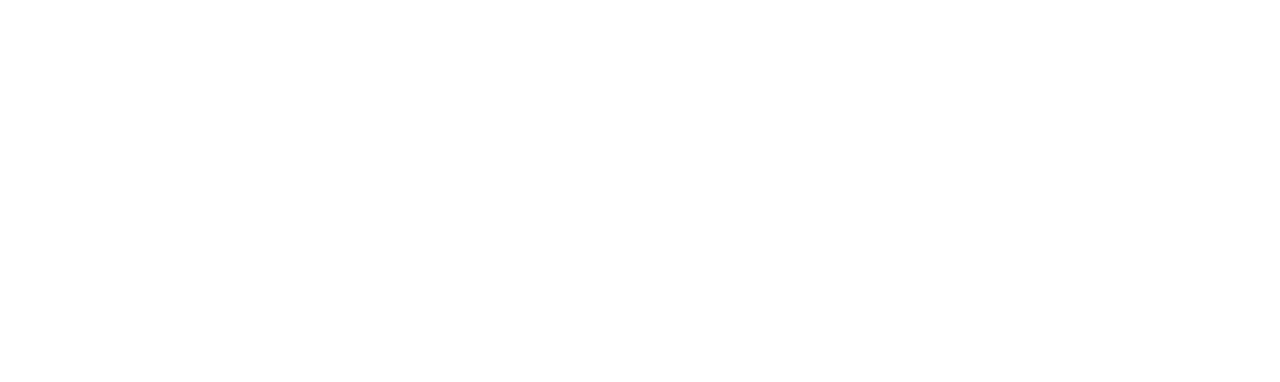
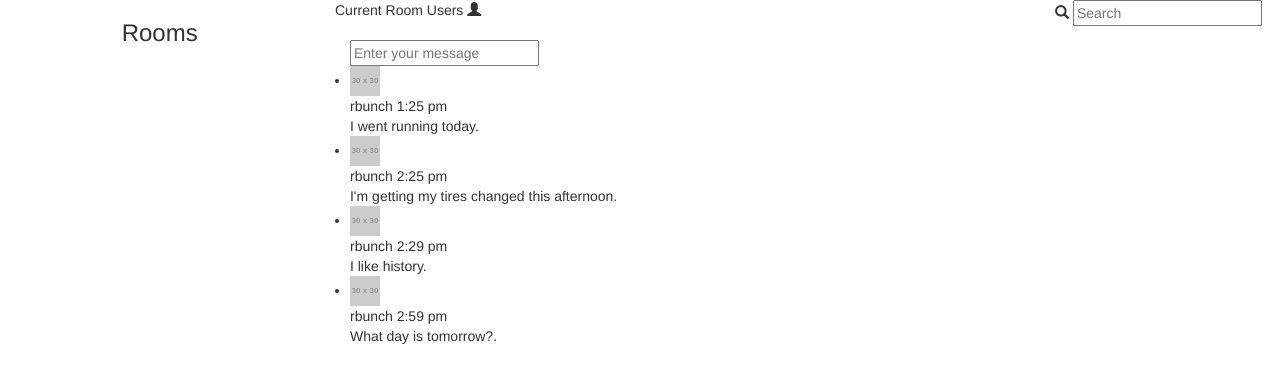
Before and after one commit to BrandedNomad/slickchat, a website: page public/index.html in a window 1280 px wide. Drawn offline with nearby package versions, Linux system fonts and the light colour scheme; placeholder pictures from the web are drawn by us.

Commit message:
feat: created basic html template

```diff
--- a/public/index.html
+++ b/public/index.html
@@ -1,10 +1,80 @@
-<!DOCTYPE html>
-<html lang="en">
-<head>
-    <meta charset="UTF-8">
-    <title>Title</title>
-</head>
-<body>
+<link rel="stylesheet" href="https://maxcdn.bootstrapcdn.com/bootstrap/3.3.7/css/bootstrap.min.css" integrity="sha384-BVYiiSIFeK1dGmJRAkycuHAHRg32OmUcww7on3RYdg4Va+PmSTsz/K68vbdEjh4u" crossorigin="anonymous">
+<link rel="stylesheet" type="text/css" href="./styles.css">
 
-</body>
-</html>
+<div class="container-fluid">
+    <div class="row">
+        <div class="col-sm-1 namespaces">
+            <!-- JS will update this dynamically!! -->
+        </div>
+        <div class="col-sm-2 rooms">
+            <h3>Rooms</h3>
+            <ul class="room-list">
+                <!-- JS will update this dynamically!! -->
+            </ul>
+        </div>
+        <div class="chat-panel col-sm-9">
+            <div class="room-header row col-6">
+                <div class="col-sm-3"><span class="curr-room-text">Current Room</span> <span class="curr-room-num-users">Users <span class="glyphicon glyphicon-user"></span></span></div>
+                <div class="col-sm-3 search pull-right">
+                    <span class="glyphicon glyphicon-search"></span>
+                    <input type="text" id="search-box" placeholder="Search" />
+                </div>
+            </div>
+            <div class="message-form">
+                <form id="user-input">
+                    <div class="col-sm-12">
+                        <input id="user-message" type="text" placeholder="Enter your message" />
+                    </div>
+                    <!-- <div class="col-sm-2">
+                        <input class="btn btn-primary" type="submit" value="send" />
+                    </div> -->
+                </form>
+            </div>
+            <ul id="messages" class="col-sm-12">
+                <li>
+                    <div class="user-image">
+                        <img src="https://via.placeholder.com/30" />
+                    </div>
+                    <div class="user-message">
+                        <div class="user-name-time">rbunch <span>1:25 pm</span></div>
+                        <div class="message-text">I went running today.</div>
+                    </div>
+                </li>
+
+                <li>
+                    <div class="user-image">
+                        <img src="https://via.placeholder.com/30" />
+                    </div>
+                    <div class="user-message">
+                        <div class="user-name-time">rbunch <span>2:25 pm</span></div>
+                        <div class="message-text">I'm getting my tires changed this afternoon.</div>
+                    </div>
+                </li>
+                <li>
+                    <div class="user-image">
+                        <img src="https://via.placeholder.com/30" />
+                    </div>
+                    <div class="user-message">
+                        <div class="user-name-time">rbunch <span>2:29 pm</span></div>
+                        <div class="message-text">I like history.</div>
+                    </div>
+                </li>
+                <li>
+                    <div class="user-image">
+                        <img src="https://via.placeholder.com/30" />
+                    </div>
+                    <div class="user-message">
+                        <div class="user-name-time">rbunch <span>2:59 pm</span></div>
+                        <div class="message-text">What day is tomorrow?.</div>
+                    </div>
+                </li>
+
+            </ul>
+        </div>
+    </div>
+</div>
+
+<script src="/socket.io/socket.io.js"></script>
+<script src="/scripts.js"></script>
+<script src="/joinNs.js"></script>
+<script src="/joinRoom.js"></script>
```
